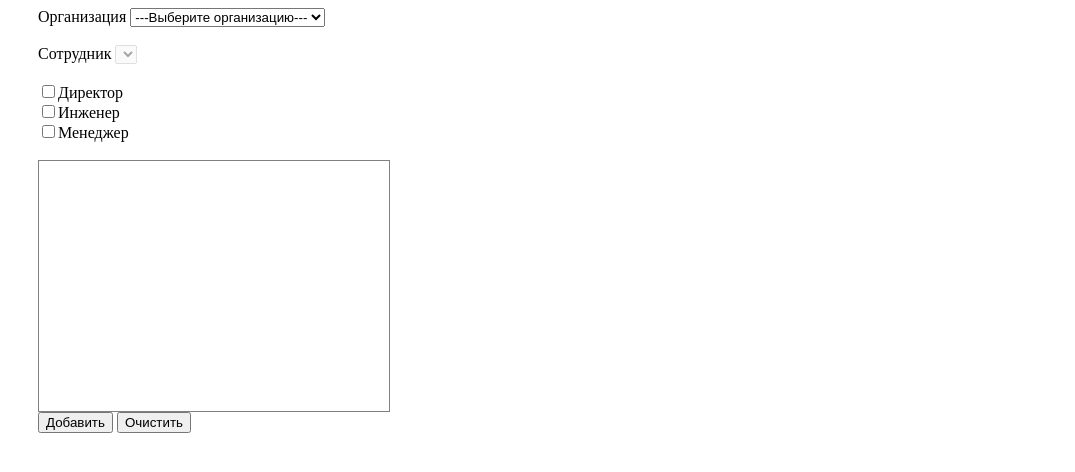
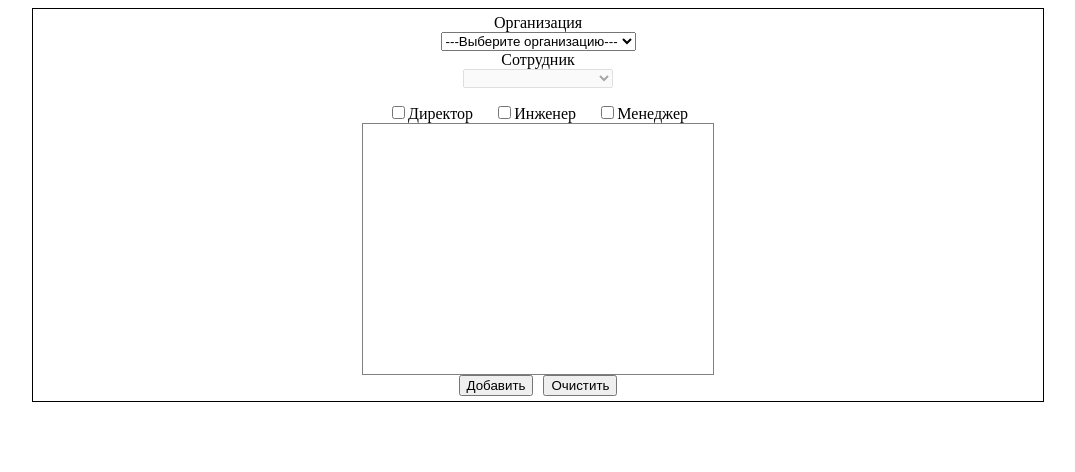
Before and after one commit to cokayoka/host, a plain HTML site: page index.html in a window 1280 px wide. Shown: the whole page, without its empty margins (102-1177 px from the left). Drawn offline with Linux system fonts and the light colour scheme.

Commit message:
Внешний вид приведен в порядок

```diff
--- a/index.html
+++ b/index.html
@@ -11,26 +11,30 @@
 
 <body>
     <form id="form" action="">
-        Организация
-        <select name="organisation" id="organisation">
+        <label class="label">Организация</label>
+        <select class="select" name="organisation" id="organisation">
 
-        </select> <br><br>Сотрудник
-        <select name="employee" id="employee">
+        </select>
 
-        </select><br>
+        <label class="label">Сотрудник</label>
+        <select class="select" name="employee" id="employee">
+
+        </select>
         <div id="checkboxes">
 
         </div>
-        <br>
+
         <div class="field" id="informationField">
 
         </div>
+        <div class="form__buttons">
             <button type="button" id="addBtn">
                 Добавить
             </button>
             <button type="button" id="clrBtn">
                 Очистить
             </button>
+        </div>
 
     </form>
     <script src="jquery.js"></script>
--- a/script.js
+++ b/script.js
@@ -25,6 +25,8 @@ let positions = [{
         id: 30,
         position: "Менеджер",
     },
+
+
 ]
 
 let employees = [{
@@ -117,8 +119,8 @@ $(document).ready(function() {
     organisations.forEach(element => {
         $("#organisation").append('<option value="' + element.name + '">' + element.name + '</option>');
     });
-    $("#organisation option:even").addClass("red");
-    $("#organisation option:odd").addClass("yellow");
+    $("#organisation option:even").addClass("even");
+    $("#organisation option:odd").addClass("odd");
 
     //Включение и отключение доступа к списку сотрудников
     $("#organisation").change(function(e) {
@@ -151,15 +153,15 @@ $(document).ready(function() {
 
         });
 
-        $("#employee option:even").addClass("red");
-        $("#employee option:odd").addClass("yellow");
+        $("#employee option:even").addClass("even");
+        $("#employee option:odd").addClass("odd");
     }
 
 
     //Отрисовка списка должностей
     positions.forEach(element => {
 
-        $("#checkboxes").append('<br><input type="checkbox" name="' + element.position + '"><label for="' + element.position + '">' + element.position + '</label>');
+        $("#checkboxes").append('<div class="checkboxWithLabel"><input type="checkbox" name="' + element.position + '"><label for="' + element.position + '">' + element.position + '</label></div>');
     });
 
 
--- a/style.css
+++ b/style.css
@@ -1,19 +1,62 @@
-.red {
-    color: red;
+.odd {
+    color: blue;
 }
 
-.yellow {
-    color: yellow;
+.even {
+    color: red;
 }
 
 .field {
     border: 1px solid gray;
     max-width: 350px;
     min-height: 250px;
+    margin: 0 auto;
 }
 
 form {
     display: block;
     width: 1000px;
     margin: 0 auto;
+    border: 1px solid #000;
+    padding: 5px;
 }
+
+.label {
+    display: block;
+    min-width: 150px;
+    max-width: 300px;
+    text-align: center;
+    margin: 0 auto;
+}
+
+.select {
+    display: block;
+    min-width: 150px;
+    max-width: 300px;
+    margin: 0 auto;
+}
+
+#checkboxes {
+    display: flex;
+    flex-direction: row;
+    justify-content: space-between;
+    flex-wrap: wrap;
+    max-width: 300px;
+    margin: 0 auto;
+    margin-top: 15px;
+}
+
+.checkboxWithLabel {
+    min-width: 80px;
+}
+
+.form__buttons {
+    width: 100%;
+    display: flex;
+    flex-direction: row;
+    justify-content: center;
+}
+
+#addBtn {
+    margin-right: 10px;
+}
```
Lines whose indentation alone changed are shown as unchanged.
